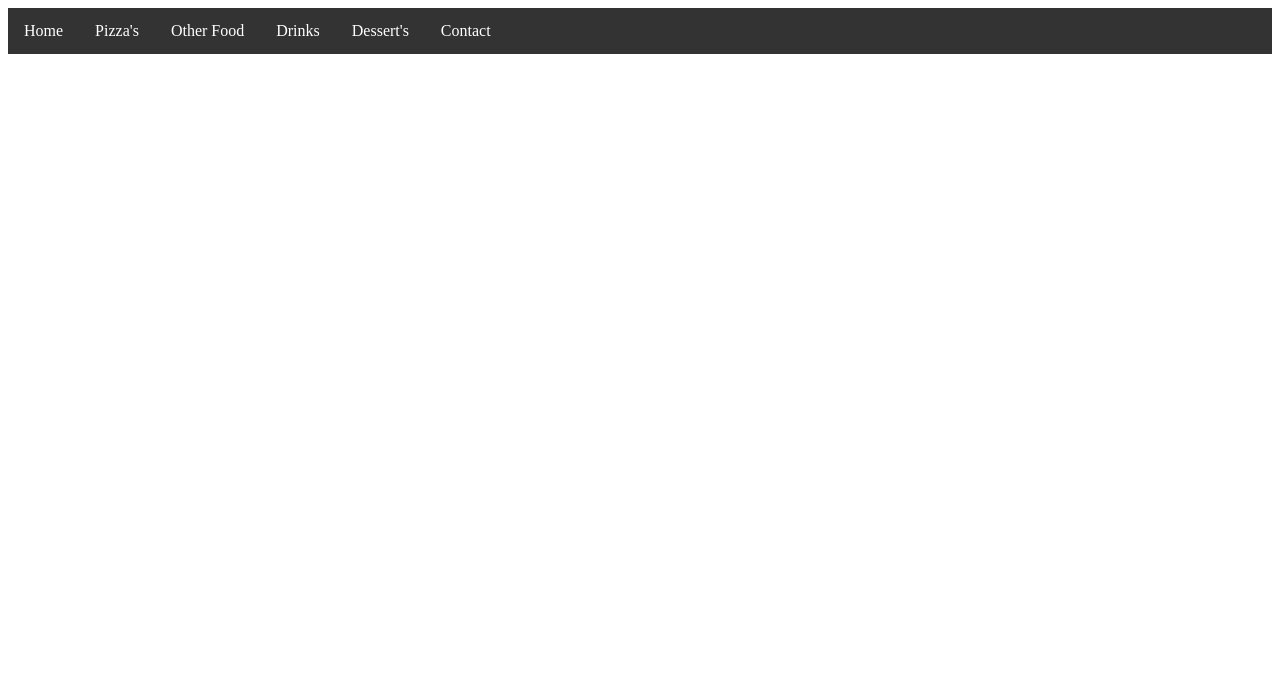
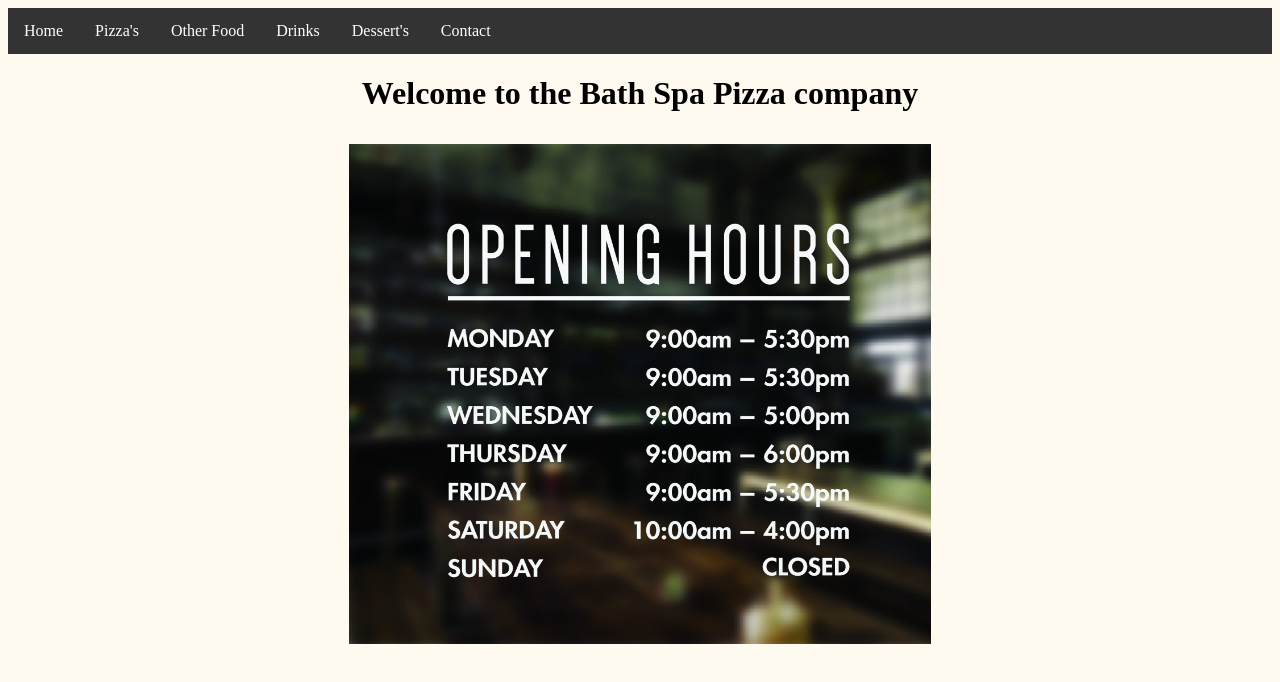
Before and after one commit to AsifIqbal963/Bath-Spa-Pizza-Company-Website-, a plain HTML site: page index.html in a window 1280 px wide. Drawn offline with Linux system fonts and the light colour scheme.

Commit message:
Finished pages

```diff
--- a/index.html
+++ b/index.html
@@ -8,7 +8,8 @@
     </head>
     <body>
 
-        <header></header>
+     <header></header>
+
     <ul>
         <li><a href="index.html">Home</a></li>
         <li><a href="pizza.html">Pizza's</a></li>
@@ -18,6 +19,9 @@
         <li><a href="contact.html">Contact</a></li>
     </ul>
 
+        <h1>Welcome to the Bath Spa Pizza company</h1>
+        <img src="opening-hours.jpg" alt="HTML5 Icon" width="500" height="500">
+
         <footer></footer>
     </body>
 </html>
--- a/main.css
+++ b/main.css
@@ -5,11 +5,9 @@ ul {
   overflow: hidden;
   background-color: #333;
 }
-
 li {
   float:left;
 }
-
 li a {
   display: block;
   color: white;
@@ -17,11 +15,22 @@ li a {
   padding: 14px 16px;
   text-decoration: none;
 }
-
-/* Change the link color to #111 (black) on hover */
 li a:hover {
   background-color: #111;
 }
 .active {
   background-color: #04AA6D;
 }
+img {
+  display: block;
+  margin-left: auto;
+  margin-right: auto;
+  width: 46%;
+  padding: 10px;
+}
+h1 {
+  text-align: center;
+}
+body{
+    background-color: floralwhite;
+}
```
Also changed, not shown: contact.html (+1 -1 lines), desserts.html (+1 -1 lines), drinks.html (+1 -1 lines), other.html (+1 -1 lines), pizza.html (+1 -0 lines), Otherfood.png (added), contact.png (added), desserts.png (added), drinksimg.png (added), logo.png (added), opening-hours.jpg (added), pizzaimg.png (added).
